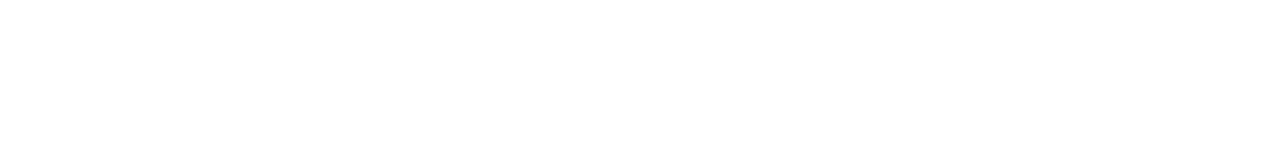
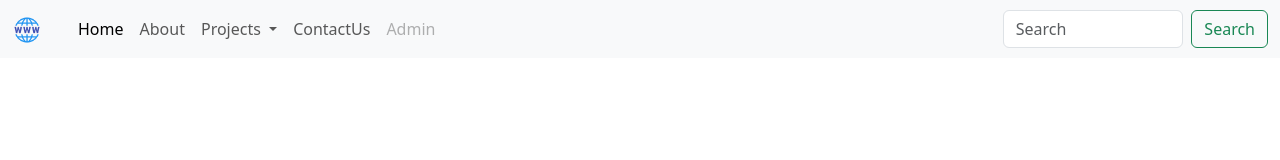
Before and after one commit to SumitGA/WebTemplate, a plain HTML site: page index.html in a window 1280 px wide. Drawn offline with nearby package versions, Linux system fonts and the light colour scheme.

Commit message:
Playing around with bootstrap5

```diff
--- a/index.html
+++ b/index.html
@@ -1,17 +1,67 @@
-<!DOCTYPE html>
+<!doctype html>
 <html lang="en">
 
 <head>
-  <meta charset="UTF-8">
-  <meta http-equiv="X-UA-Compatible" content="IE=edge">
-  <meta name="viewport" content="width=device-width, initial-scale=1.0">
-  <!-- Web page css linking section-->
-  <link rel="stylesheet" href="assets/css/styles.css">
-  <title>Document</title>
+  <meta charset="utf-8">
+  <meta name="viewport" content="width=device-width, initial-scale=1">
+  <title>Web Template</title>
+  <link href="https://cdn.jsdelivr.net/npm/bootstrap@5.3.0-alpha3/dist/css/bootstrap.min.css" rel="stylesheet"
+    integrity="sha384-KK94CHFLLe+nY2dmCWGMq91rCGa5gtU4mk92HdvYe+M/SXH301p5ILy+dN9+nJOZ" crossorigin="anonymous">
 </head>
 
 <body>
+  <!--Nav bar section-->
+  <nav class="navbar navbar-expand-lg bg-body-tertiary">
+    <div class="container-fluid">
+      <a class="navbar-brand" href="#">
+        <img src="assets/images/logo.png" alt="web-template" width="30" height="30" />
+      </a>
+      <button class="navbar-toggler" type="button" data-bs-toggle="collapse" data-bs-target="#navbarSupportedContent"
+        aria-controls="navbarSupportedContent" aria-expanded="false" aria-label="Toggle navigation">
+        <span class="navbar-toggler-icon"></span>
+      </button>
+      <div class="collapse navbar-collapse" id="navbarSupportedContent">
+        <div class="container float-start">
+          <ul class="navbar-nav me-auto mb-2 mb-lg-0">
+            <li class="nav-item">
+              <a class="nav-link active" aria-current="page" href="#">Home</a>
+            </li>
+            <li class="nav-item">
+              <a class="nav-link" href="#">About</a>
+            </li>
+            <li class="nav-item dropdown">
+              <a class="nav-link dropdown-toggle" href="#" role="button" data-bs-toggle="dropdown"
+                aria-expanded="false">
+                Projects
+              </a>
+              <ul class="dropdown-menu">
+                <li><a class="dropdown-item" href="#">Project 1</a></li>
+                <li><a class="dropdown-item" href="#">Project 2</a></li>
+                <li>
+                  <hr class="dropdown-divider">
+                </li>
+                <li><a class="dropdown-item" href="#">Project 3</a></li>
+              </ul>
+            </li>
+            <li class="nav-item">
+              <a class="nav-link" href="#">ContactUs</a>
+            </li>
+            <li class="nav-item">
+              <a class="nav-link disabled">Admin</a>
+            </li>
+          </ul>
+        </div>
+        <form class="d-flex" role="search">
+          <input class="form-control me-2" type="search" placeholder="Search" aria-label="Search">
+          <button class="btn btn-outline-success" type="submit">Search</button>
+        </form>
 
+      </div>
+    </div>
+  </nav>
+  <script src="https://cdn.jsdelivr.net/npm/bootstrap@5.3.0-alpha3/dist/js/bootstrap.bundle.min.js"
+    integrity="sha384-ENjdO4Dr2bkBIFxQpeoTz1HIcje39Wm4jDKdf19U8gI4ddQ3GYNS7NTKfAdVQSZe"
+    crossorigin="anonymous"></script>
 </body>
 
 </html>
```
Also changed, not shown: assets/images/logo.png (added).
